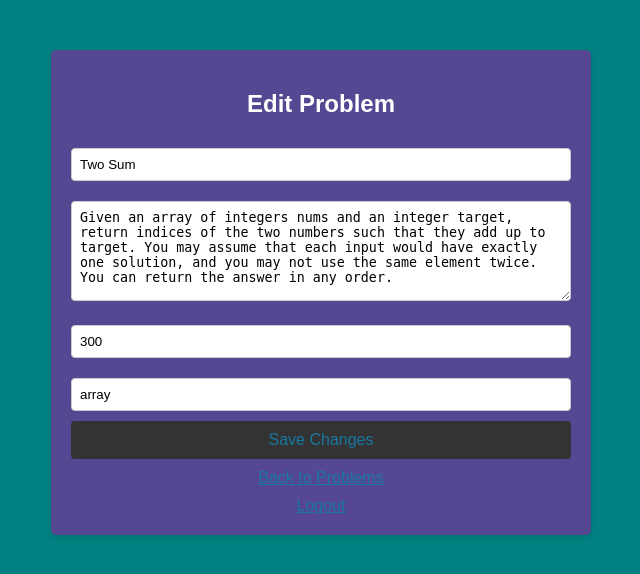
After one commit to anushree200/CP_tracker, a Flask app: page /problem/1/edit in a window 1280 px wide. The commit adds this page. Shown: the top 574 px of the page, without its empty margins (319-959 px from the left). Run offline with Flask 3, Linux system fonts and the light colour scheme; a user stored in the database is signed in; data comes from the database, SQL or seed files in the repository.

Commit message:
edit problem added

```diff
--- a/app.py
+++ b/app.py
@@ -7,7 +7,7 @@ app.secret_key = 'tl_cp_tracker'
 @app.route('/admin/login', methods=['GET', 'POST'])
 def admin_login():
     if 'admin' in session:
-        redirect_url = request.args.get('redirect', url_for('index'))  # Default to index if no redirect URL
+        redirect_url = request.args.get('redirect', url_for('frontpage'))  # Default to index if no redirect URL
         return redirect(redirect_url)
 
     if request.method == 'POST':
@@ -22,7 +22,7 @@ def admin_login():
 
         if result and result[0] == password:
             session['admin'] = username
-            redirect_url = request.args.get('redirect', url_for('index'))
+            redirect_url = request.args.get('redirect', url_for('frontpage'))
             flash('Login successful!', 'success')
             return redirect(redirect_url)
         else:
@@ -35,7 +35,7 @@ def admin_login():
 def admin_logout():
     session.pop('admin', None)
     flash('You have been logged out.', 'success')
-    return redirect(url_for('index'))
+    return redirect(url_for('frontpage'))
 
 
 @app.route('/')
@@ -237,5 +237,61 @@ def add_problem():
 
     except Exception as e:
         return jsonify({"success": False, "error": str(e)}), 500
+
+@app.route('/problem/<int:problem_id>/edit', methods=['GET', 'POST'])
+def edit_problem(problem_id):
+    if 'admin' not in session:
+        return redirect(url_for('admin_login', redirect=request.url))
+
+    conn = sqlite3.connect("problems.db")
+    cur = conn.cursor()
+    cur.execute("SELECT * FROM problems WHERE id = ?", (problem_id,))
+    problem = cur.fetchone()
+    conn.close()
+
+    if problem is None:
+        flash("Problem not found.", "error")
+        return redirect(url_for('frontpage'))
+
+    if request.method == 'POST':
+        try:
+            title = request.form.get('title')
+            description = request.form.get('description')
+            points = request.form.get('points')
+            topic = request.form.get('topic')
+            test_inputs = request.form.get('test_inputs')
+            test_outputs = request.form.get('test_outputs')
+
+            if not all([title, description, points, topic, test_inputs, test_outputs]):
+                flash("All fields are required.", "error")
+                return render_template('edit_problem.html', problem=problem)
+
+            test_inputs = json.loads(test_inputs)
+            test_outputs = json.loads(test_outputs)
+
+            if len(test_inputs) < 3 or len(test_outputs) < 3:
+                flash("At least 3 test cases are required.", "error")
+                return render_template('edit_problem.html', problem=problem)
+
+            conn = sqlite3.connect("problems.db")
+            cur = conn.cursor()
+            cur.execute("""
+                UPDATE problems
+                SET title = ?, description = ?, points = ?, topic = ?, test_inputs = ?, test_outputs = ?
+                WHERE id = ?
+            """, (title, description, int(points), topic, json.dumps(test_inputs), json.dumps(test_outputs), problem_id))
+            conn.commit()
+            conn.close()
+
+            flash("Problem updated successfully!", "success")
+            return redirect(url_for('frontpage'))
+
+        except Exception as e:
+            flash(f"Error updating problem: {str(e)}", "error")
+            return render_template('edit_problem.html', problem=problem)
+
+    return render_template('edit_problem.html', problem=problem)
+
+
 if __name__ == '__main__':
     app.run(debug=True)
--- /dev/null
+++ b/templates/edit_problem.html
@@ -0,0 +1,85 @@
+<!DOCTYPE html>
+<html lang="en">
+<head>
+    <meta charset="UTF-8">
+    <meta name="viewport" content="width=device-width, initial-scale=1.0">
+    <title>Edit Problem</title>
+    <link rel="stylesheet" href="/static/problemspage.css" />
+    <style>
+        .edit-container {
+            width: 500px;
+            margin: 50px auto;
+            padding: 20px;
+            background-color: #554791;
+            border-radius: 5px;
+            box-shadow: 0 2px 5px rgba(0, 0, 0, 0.1);
+            color: #333;
+        }
+        .edit-container h2 {
+            text-align: center;
+            color: #ffffff;
+        }
+        .edit-container input[type="text"],
+        .edit-container textarea {
+            width: 100%;
+            padding: 8px;
+            margin: 10px 0;
+            border: 1px solid #ccc;
+            border-radius: 4px;
+            box-sizing: border-box;
+        }
+        .edit-container textarea {
+            height: 100px;
+            resize: vertical;
+        }
+        .edit-container button {
+            width: 100%;
+            padding: 10px;
+            background-color: #333;
+            color: #1877a2;
+            border: none;
+            border-radius: 4px;
+            cursor: pointer;
+            font-size: 1em;
+        }
+        .edit-container button:hover {
+            background-color: #444;
+        }
+        .flash-message {
+            padding: 10px;
+            margin-bottom: 10px;
+            border-radius: 4px;
+            text-align: center;
+        }
+        .flash-message.success {
+            background-color: #d4edda;
+            color: #155724;
+        }
+        .flash-message.error {
+            background-color: #f8d7da;
+            color: #721c24;
+        }
+    </style>
+</head>
+<body>
+    <div class="edit-container">
+        <h2>Edit Problem</h2>
+        {% with messages = get_flashed_messages(with_categories=true) %}
+            {% if messages %}
+                {% for category, message in messages %}
+                    <div class="flash-message {{ category }}">{{ message }}</div>
+                {% endfor %}
+            {% endif %}
+        {% endwith %}
+        <form method="POST">
+            <input type="text" name="title" value="{{ problem[1] }}" placeholder="Title" required>
+            <textarea name="description" placeholder="Description" required>{{ problem[2] }}</textarea>
+            <input type="text" name="points" value="{{ problem[3] }}" placeholder="Points" required>
+            <input type="text" name="topic" value="{{ problem[4] if problem[4] else '' }}" placeholder="Topic">
+            <button type="submit">Save Changes</button>
+        </form>
+        <a href="{{ url_for('frontpage') }}" style="display: block; text-align: center; margin-top: 10px; color: #1877a2;">Back to Problems</a>
+        <a href="{{ url_for('admin_logout') }}" style="display: block; text-align: center; margin-top: 10px; color: #1877a2;">Logout</a>
+    </div>
+</body>
+</html>
--- a/templates/problemspage.html
+++ b/templates/problemspage.html
@@ -13,6 +13,11 @@
         <div class="new">
             <button onclick="addproblem()">Add Problem</button>
         </div>
+        {% if session['admin'] %}
+            <div style="position: absolute; top: 20px; left: 20px;">
+                <a href="{{ url_for('admin_logout') }}" style="color: #1877a2;">Logout ({{ session['admin'] }})</a>
+            </div>
+        {% endif %}
     </div>
     <div class="main-container">
         <div class="problems-list">
```
